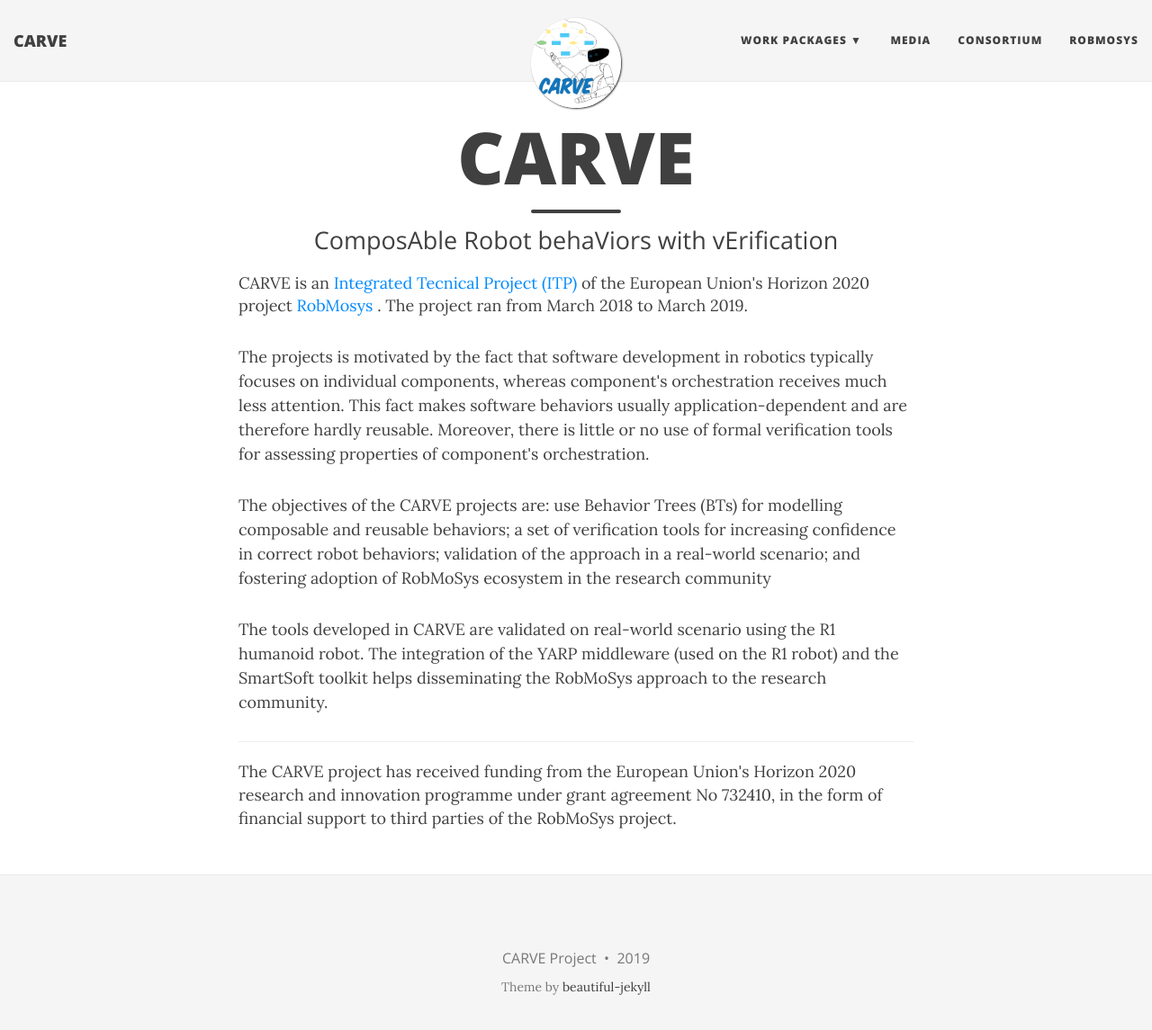
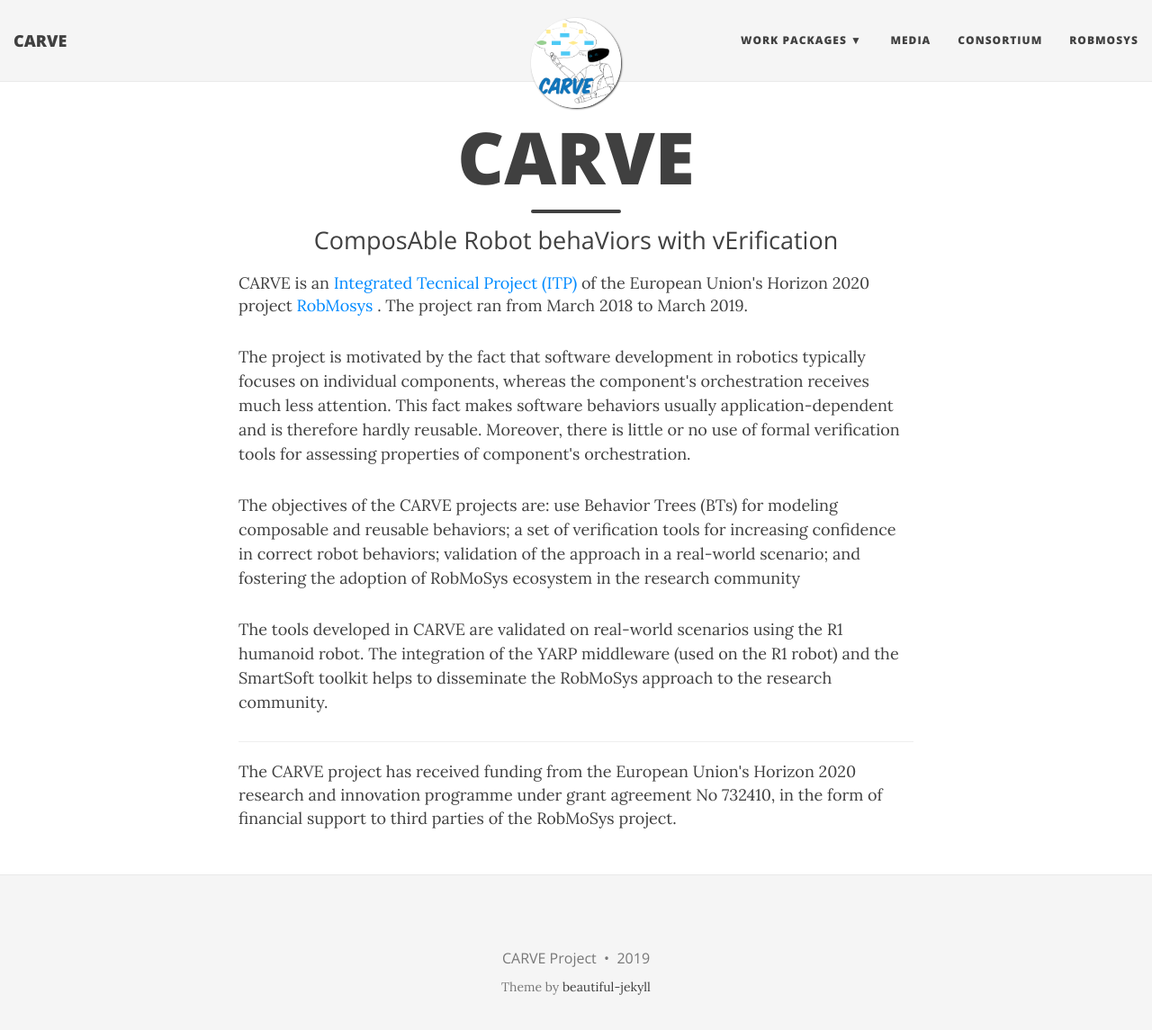
Before and after one commit to mikiec84/CARVE-ROBMOSYS.github.io, a Jekyll site: the page built from index.html, in a window 1280 px wide and 1158 px high. Shown: the top 1145 px of the window at 90% size. Built offline with Jekyll 4.4.1, drawn with Linux system fonts in a browser that asks for light colours; nearby versions of some CDN libraries; the list of posts is cut into pages by our own code.

Commit message:
Update index.html

```diff
--- a/index.html
+++ b/index.html
@@ -8,14 +8,14 @@
 CARVE is an <a href="https://robmosys.eu/itp/">Integrated Tecnical Project (ITP)</a> of the European Union's Horizon 2020 project <a href="https://robmosys.eu/">RobMosys </a>. The project ran from March 2018 to March 2019.
 
 <p>
-The projects is motivated by the fact that software development in robotics typically focuses on individual components, whereas component's orchestration receives much less attention. This fact makes software behaviors usually application-dependent and are therefore hardly reusable. Moreover, there is little or no use of formal verification tools for assessing properties of component's orchestration.
+The project is motivated by the fact that software development in robotics typically focuses on individual components, whereas the component's orchestration receives much less attention. This fact makes software behaviors usually application-dependent and is therefore hardly reusable. Moreover, there is little or no use of formal verification tools for assessing properties of component's orchestration.
 
 <p>
-The objectives of the CARVE projects are: use Behavior Trees (BTs) for modelling composable and reusable behaviors; a set of verification tools for increasing confidence in correct robot behaviors; validation of the approach in a real-world scenario; and fostering adoption of RobMoSys ecosystem in the research community
+The objectives of the CARVE projects are: use Behavior Trees (BTs) for modeling composable and reusable behaviors; a set of verification tools for increasing confidence in correct robot behaviors; validation of the approach in a real-world scenario; and fostering the adoption of RobMoSys ecosystem in the research community
 
 
 <p>
-The tools developed in CARVE are validated on real-world scenario using the R1 humanoid robot. The integration of the YARP middleware (used on the R1 robot) and the SmartSoft toolkit helps disseminating the RobMoSys approach to the research community.
+The tools developed in CARVE are validated on real-world scenarios using the R1 humanoid robot. The integration of the YARP middleware (used on the R1 robot) and the SmartSoft toolkit helps to disseminate the RobMoSys approach to the research community.
 
 <hr>
 
```
